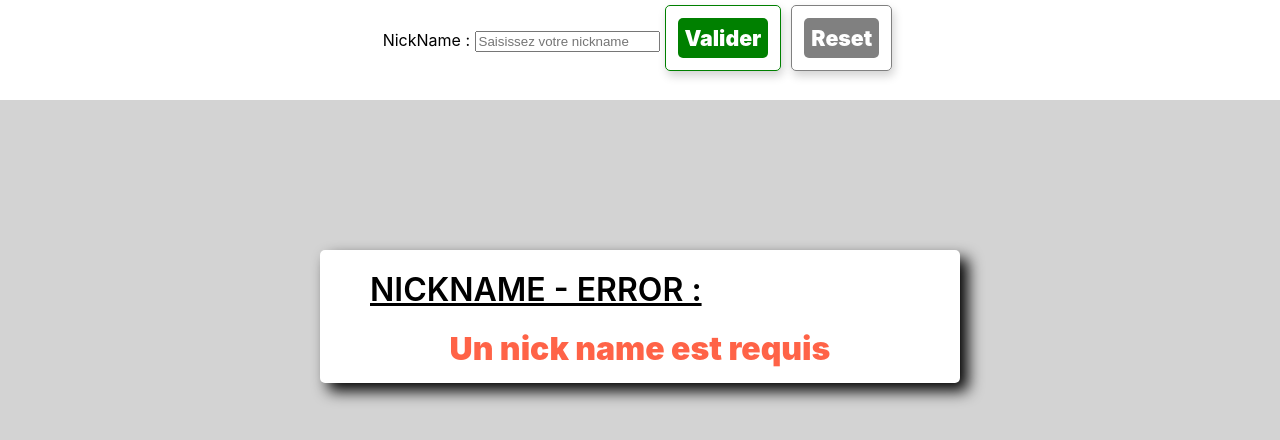
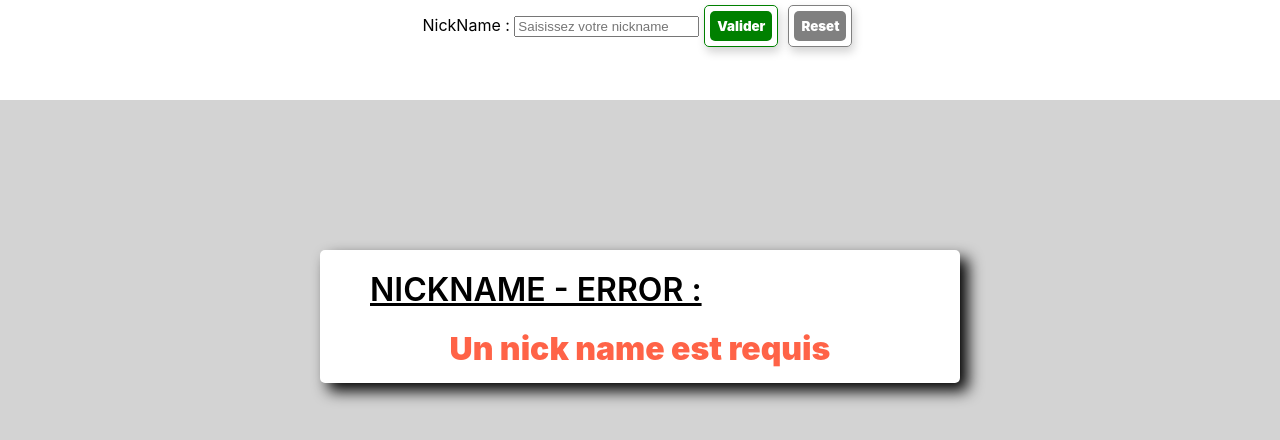
Before and after one commit to champix56/tjscv-20-07-06, a React (Create React App) app: page / in a window 1280 px wide. Shown: the top 440 px of the page. Built offline with nearby package versions, Linux system fonts and the light colour scheme.

Commit message:
coolify step 4

```diff
--- a/src/components/FeatureComponents/NicknameForm/NicknameForm.jsx
+++ b/src/components/FeatureComponents/NicknameForm/NicknameForm.jsx
@@ -29,8 +29,8 @@ class NicknameForm extends React.Component {
           onChange={(e) => {
             this.setState({ nickname: e.currentTarget.value });
           }} value={this.state.nickname} />
-        <Button onClick={this.submitForm} bgColor="green">Valider</Button>
-        <Button onClick={this.resetForm} bgColor="grey">Reset</Button>
+        <Button onClick={this.submitForm} bgColor="green" style={{fontSize:"10pt",padding:"5px"}}>Valider</Button>
+        <Button onClick={this.resetForm} bgColor="grey" style={{fontSize:"10pt",padding:"5px"}}>Reset</Button>
         {/* <br />
         Votre pseudo : {this.state.nickname} */}
       </form>
--- a/src/components/FeatureComponents/NicknameForm/NicknameForm.module.scss
+++ b/src/components/FeatureComponents/NicknameForm/NicknameForm.module.scss
@@ -1 +1,4 @@
-.NicknameForm {}
+.NicknameForm {
+    height: 128px;
+}
+.NicknameForm { vertical-align: middle;}
--- a/src/components/TchatSender/TchatSender.js
+++ b/src/components/TchatSender/TchatSender.js
@@ -17,7 +17,7 @@ const TchatSender = (props) => {
         <input  placeholder="saisir message ici..."
                 type="text" value={messageOutbox}
                 onChange={e => { setMessage(e.currentTarget.value) }} />
-        <Button onClick={e=>{submit(e);}}>
+        <Button onClick={e=>{submit(e);}} style={{position: 'absolute',right: 0}}>
           <div>
             Env<img src="/img/logo.svg" alt="logo react" />yer
           </div>
--- a/src/components/TchatSender/TchatSender.module.scss
+++ b/src/components/TchatSender/TchatSender.module.scss
@@ -1,15 +1,18 @@
 .TchatSender {
     height: 32px;
+    text-align: left;
 }
-.TchatSender input[type=text]{
+.TchatSender > * {
+    vertical-align: middle;
+}
+.TchatSender>form>input[type=text]{
     height: 40px;
-    width: calc(100% - 280px);
+    margin-top: 25px;
     outline: none;
     border:none;
     border-bottom: rgba(255, 99, 71, 0.65);
     font-size: 38px;
+    margin-left: 5px;
+    width: calc(100% - 150px);
+    color: rgb(109, 166, 189);
 }
-.TchatSender Button{
-    position: absolute;
-    right: 0;
-}
--- a/src/components/UIComponents/Button/Button.js
+++ b/src/components/UIComponents/Button/Button.js
@@ -24,7 +24,7 @@ const Button = (props) => {
     }
   }
   return (
-    <div className={styles.Button} data-testid="Button" onClick={onclick} style={{ border: `1px solid ${props.bgColor}` }}>
+    <div className={styles.Button} data-testid="Button" onClick={onclick} style={{...props.style, border: `1px solid ${props.bgColor}` }}>
       <div className={styles.container} style={{ backgroundColor: props.bgColor }}>
         {props.children}
       </div>
@@ -33,7 +33,8 @@ const Button = (props) => {
 };
 Button.propTypes = {
   onClick: PropTypes.func,
-  bgColor: PropTypes.string.isRequired
+  bgColor: PropTypes.string.isRequired,
+  style:PropTypes.func
 }
 Button.defaultProps = {
   bgColor: 'tomato',
```
